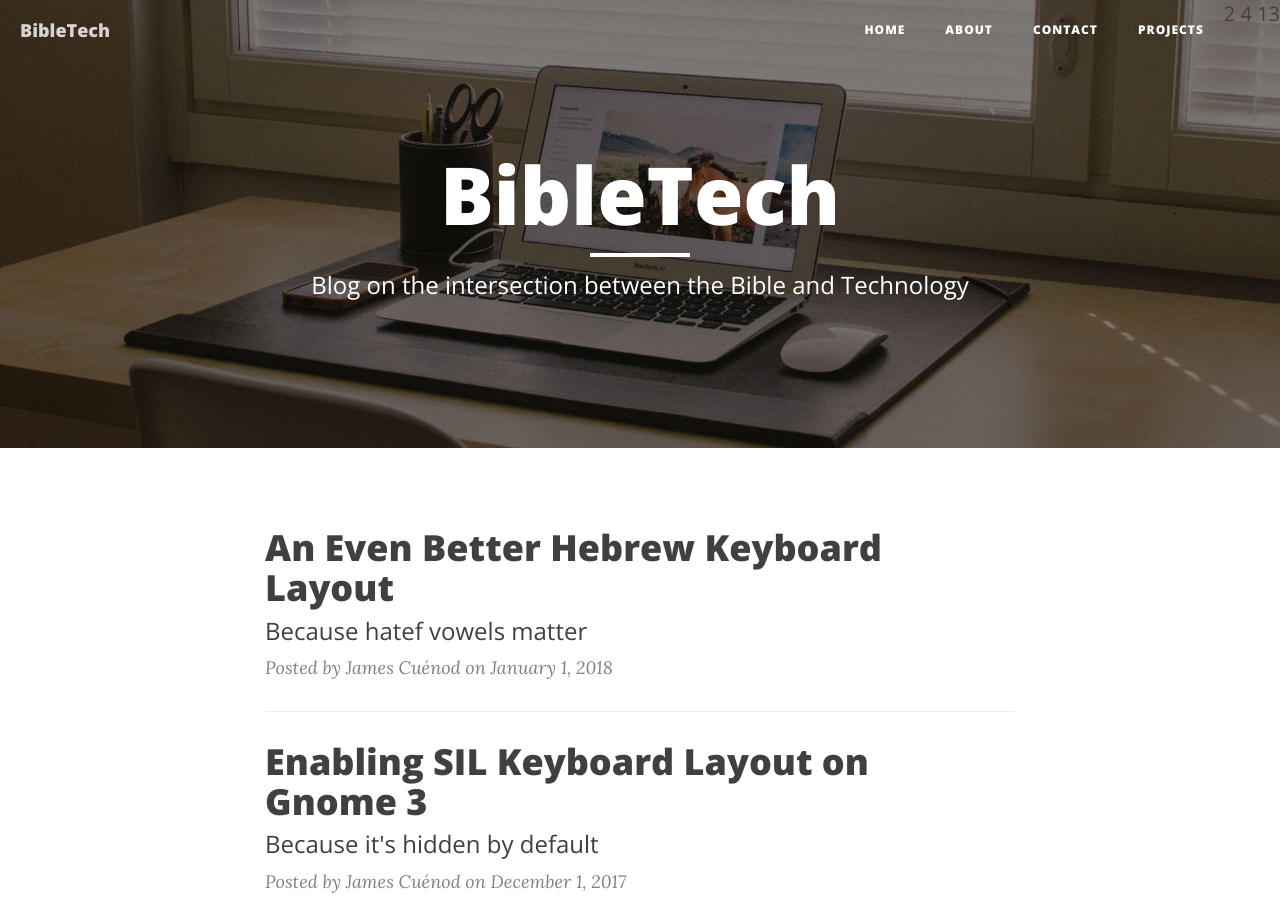
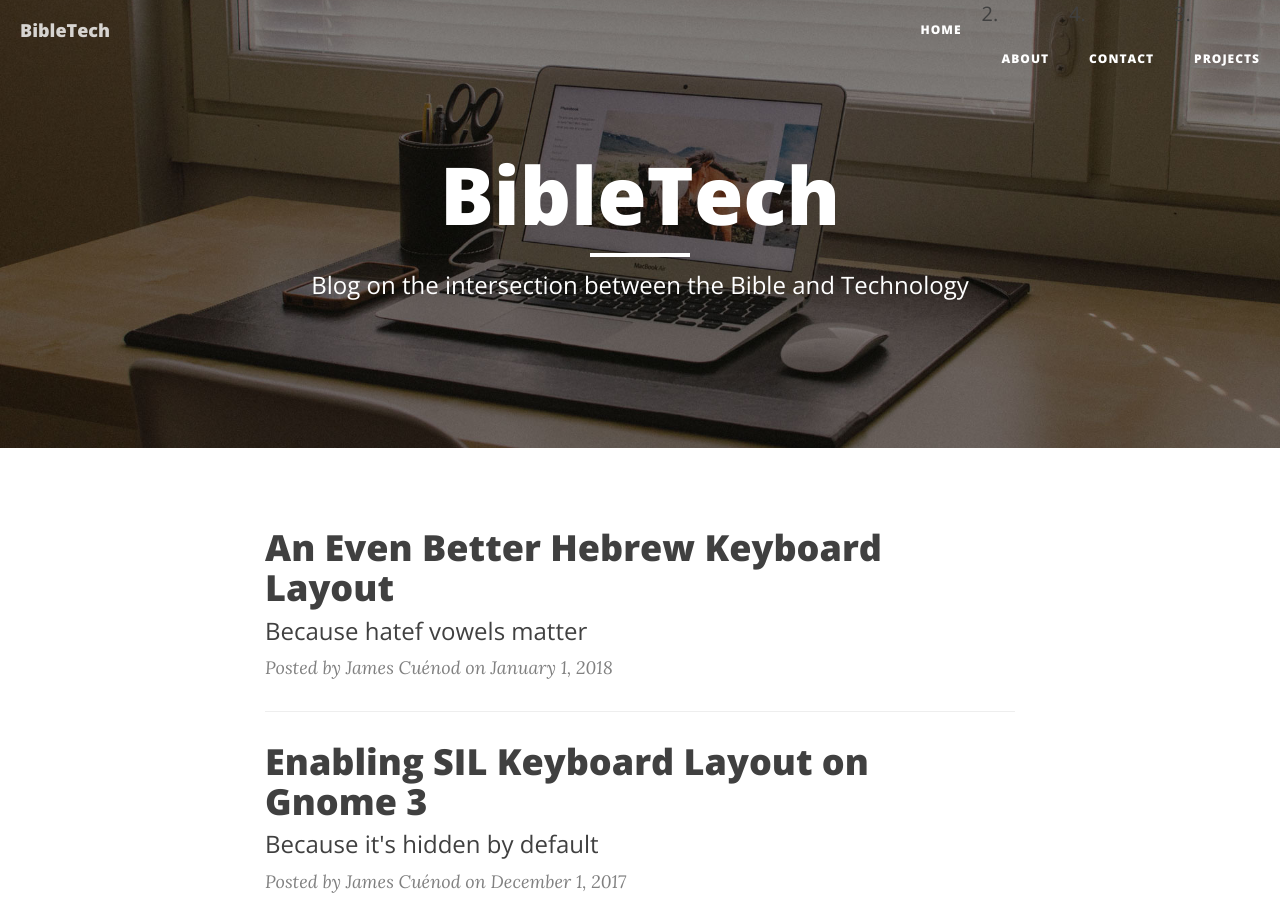
Before and after one commit to jcuenod/bibletech, a Jekyll site: the page built from index.html, in a window 1280 px wide and 900 px high. Built offline with Jekyll 4.4.1, drawn with Linux system fonts in a browser that asks for light colours; nearby versions of some CDN libraries; the list of posts is cut into pages by our own code.

Commit message:
testing order variable 2

```diff
--- a/_includes/nav.html
+++ b/_includes/nav.html
@@ -18,10 +18,10 @@
                 <li>
                     <a href="{{ site.baseurl }}/">Home</a>
                 </li>
-                {% for page in (site.pages | sort: 'order') %}{{ page.order }}{% if page.title %}
+                {% for page in (site.pages | sort: 'order') %}{% if page.title %}
 				{% if page.url != '/404.html' %}
                 <li>
-                    <a href="{{ page.url | prepend: site.baseurl }}">{{ page.title }}</a>
+                    {{ page.order }}. <a href="{{ page.url | prepend: site.baseurl }}">{{ page.title }}</a>
                 </li>
 				{% endif %}
                 {% endif %}{% endfor %}
```
